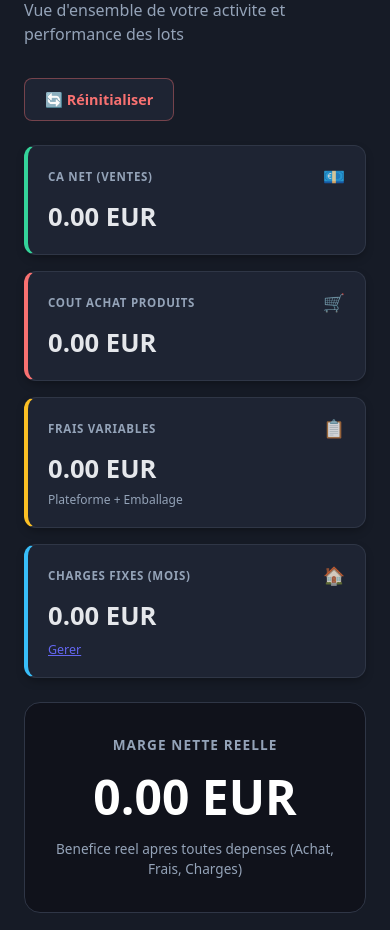
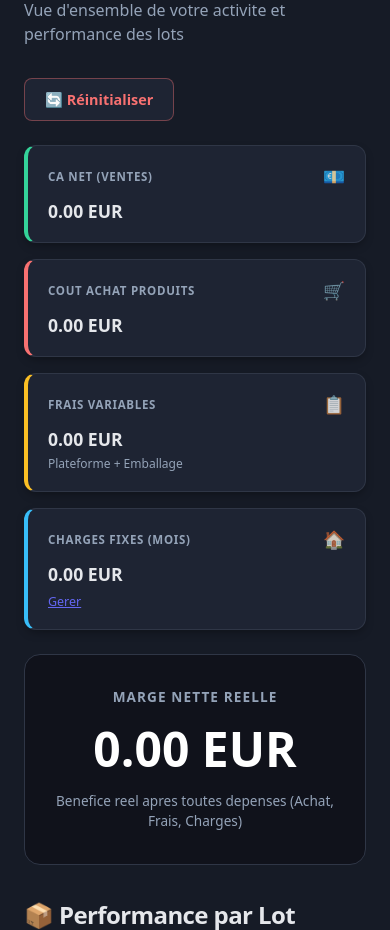
Before and after one commit to Chelles77/destock-avenue-fr, a Flask app: page /dashboard/ in a window 390 px wide. Shown: the part 304-1234 px from the top of the page. Run offline with Flask 3, Linux system fonts and the light colour scheme; the visitor is signed in with stand-in values (Sample User, id 1); data that the repository does not hold is empty.

Commit message:
Fix mobile responsive: reduce font size for KPI and stat values on mobile devices (max-width: 720px)

```diff
--- a/static/css/style.css
+++ b/static/css/style.css
@@ -178,6 +178,8 @@ input[type="date"], input[type="time"], input[type="datetime-local"] {
 
 @media (max-width: 720px) {
     .inspect-layout { grid-template-columns: 1fr; }
+    .kpi-value { font-size: 1.1rem; }
+    .stat-value { font-size: 1rem; }
 }
 
 /* ---- Toggle Password (Afficher/Masquer mot de passe) ---- */
```
